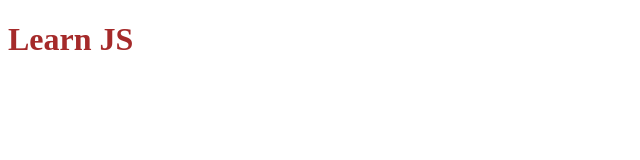
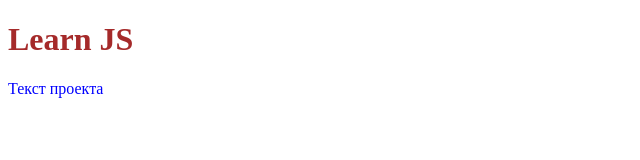
Before and after one commit to PavelName/myFirstRepo, a plain HTML site: page index.html in a window 1280 px wide. Shown: the whole page, without its empty margins (0-640 px from the left). Drawn offline with Linux system fonts and the light colour scheme.

Commit message:
добавил параграф и стилизовал его

```diff
--- a/index.html
+++ b/index.html
@@ -10,8 +10,8 @@
 </head>
 
 <body>
-
     <h1>Learn JS</h1>
+    <p>Текст проекта</p>
 </body>
 
 </html>
--- a/style.css/my.css
+++ b/style.css/my.css
@@ -1,3 +1,6 @@
 h1 {
     color: brown;
 }
+p {
+    color: blue;
+}
```
